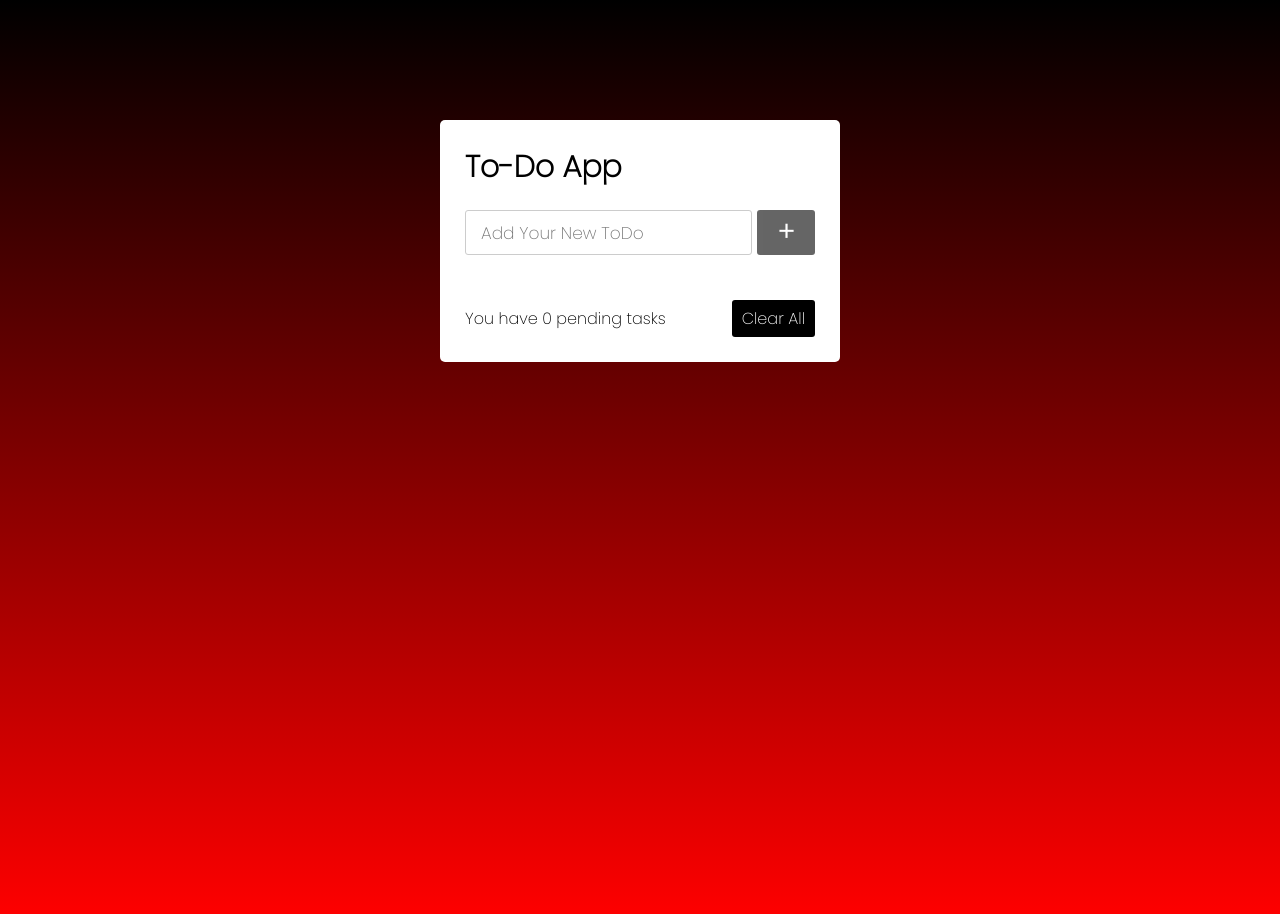
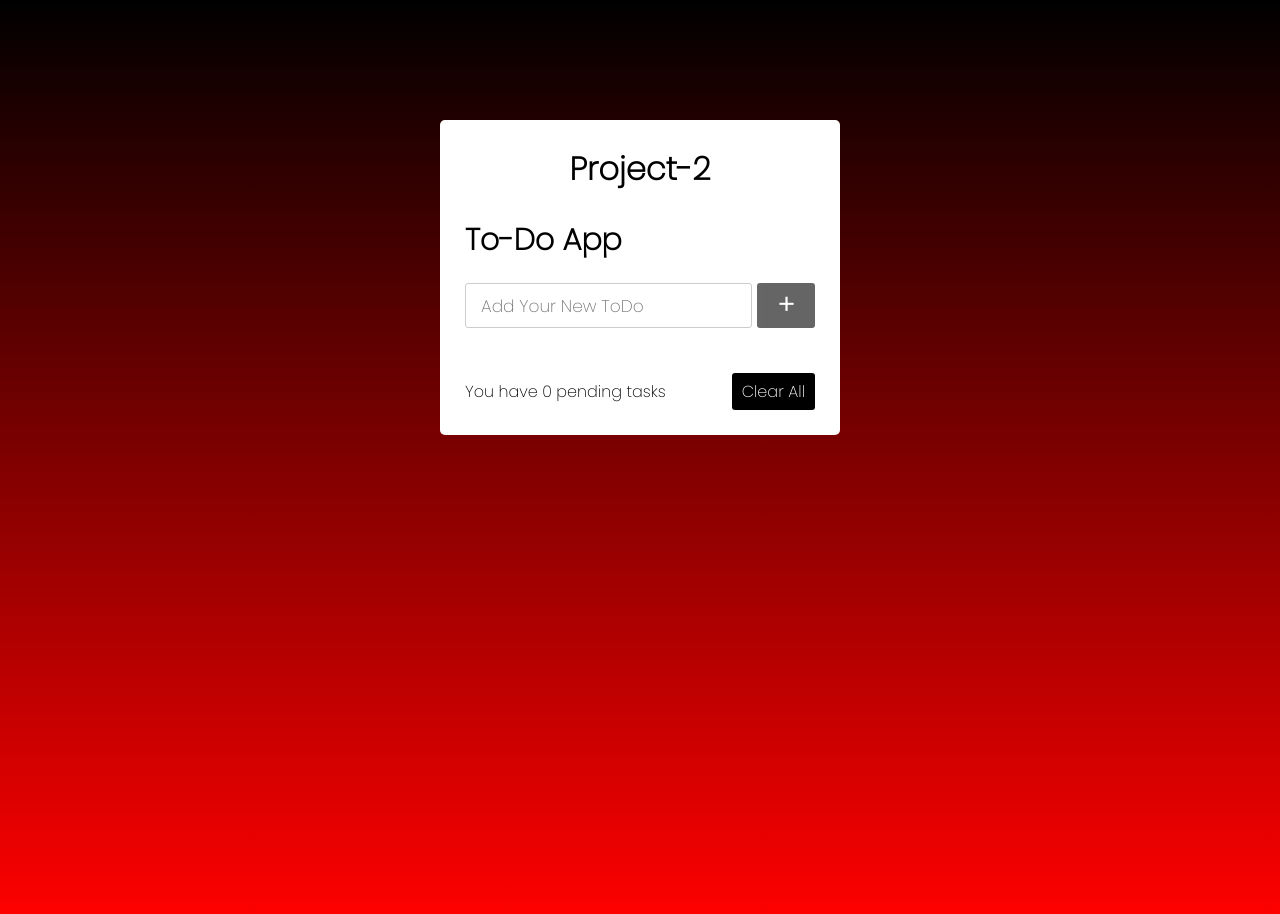
Before and after one commit to Team-CSI-Probation/Anvay-ToDoList, a plain HTML site: page index.html in a window 1280 px wide. Drawn offline with Linux system fonts and the light colour scheme.

Commit message:
Add files via upload

```diff
--- a/index.html
+++ b/index.html
@@ -11,7 +11,12 @@
 
 <body>
     <div class="wrapper">
+        <div class="projectTitle">
+            <h1>Project-2</h1>
+            <br>
+        </div>
         <header> To-Do App</header>
+
         <div class="inputField">
             <input type="text" placeholder="Add Your New ToDo">
             <button><h3>+</h3></button>
--- a/style.css
+++ b/style.css
@@ -10,6 +10,9 @@ body{
     width: 100%;
     background: linear-gradient(to bottom, black 0%, red 100%);
 
+}
+.projectTitle h1{
+    text-align: center;
 }
 .wrapper{
     margin: 120px auto;
```
